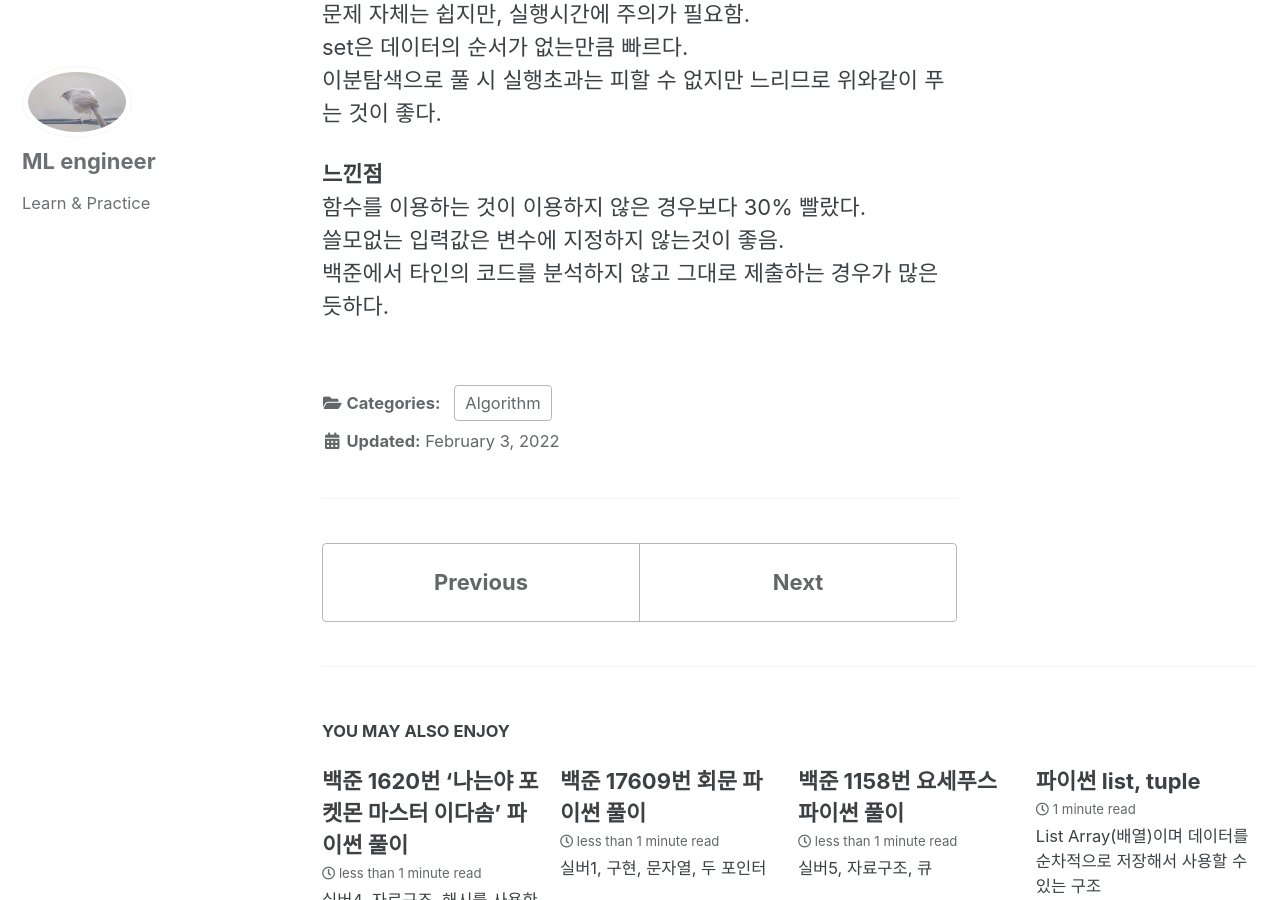
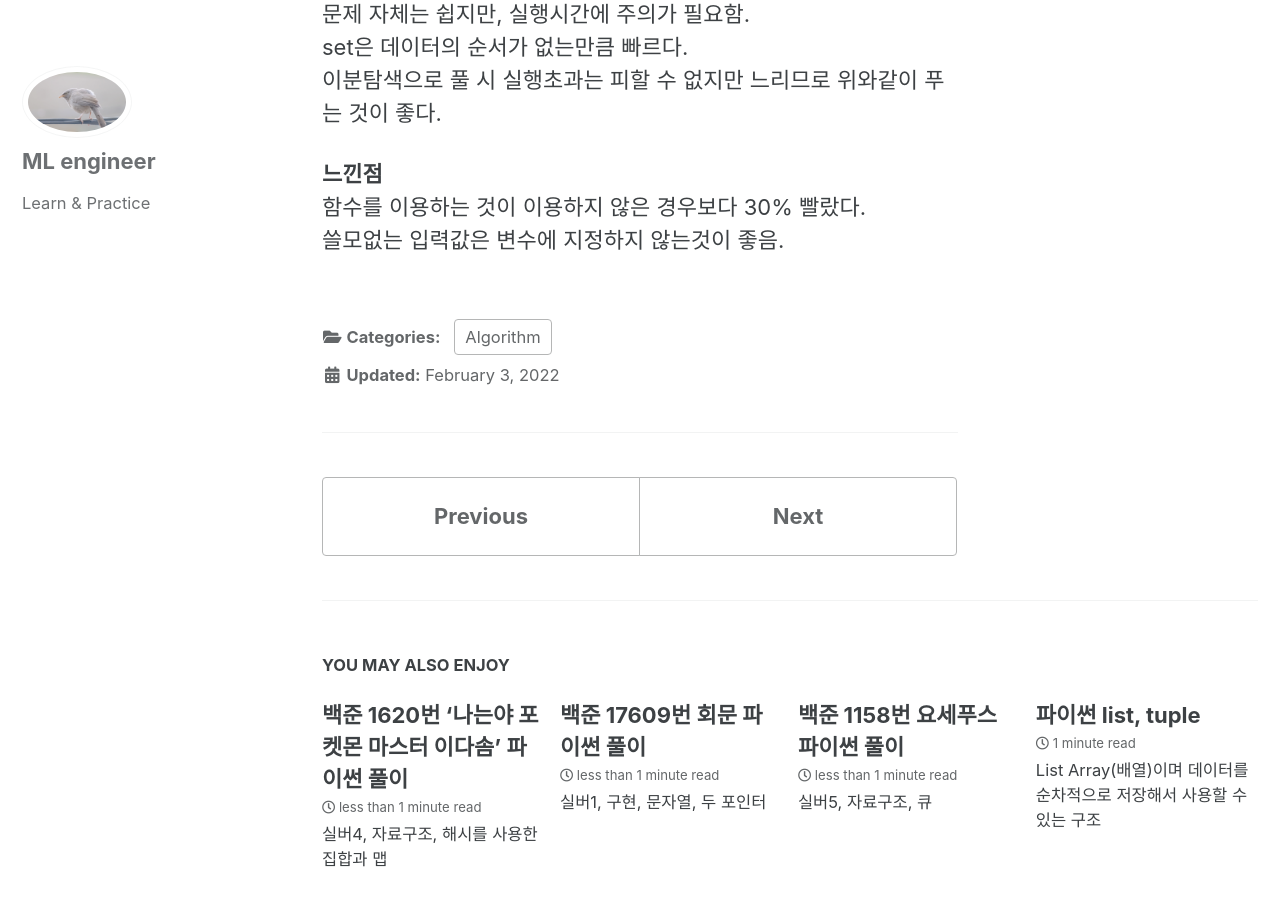
Before and after one commit to Donghee4/Donghee4.github.io, a Jekyll site: the page built from _posts/2022-02-03-33.md, in a window 1280 px wide and 900 px high, scrolled down 814 px. Built offline with Jekyll 4.4.1, drawn with Linux system fonts in a browser that asks for light colours; cached includes are drawn as plain includes.

Commit message:
숫자카드 수정

```diff
--- a/_posts/2022-02-03-33.md
+++ b/_posts/2022-02-03-33.md
@@ -29,5 +29,4 @@ set은 데이터의 순서가 없는만큼 빠르다.<br>
 
 **느낀점**<br>
 함수를 이용하는 것이 이용하지 않은 경우보다 30% 빨랐다.<br>
-쓸모없는 입력값은 변수에 지정하지 않는것이 좋음.<br>
-백준에서 타인의 코드를 분석하지 않고 그대로 제출하는 경우가 많은듯하다.
+쓸모없는 입력값은 변수에 지정하지 않는것이 좋음.
```
